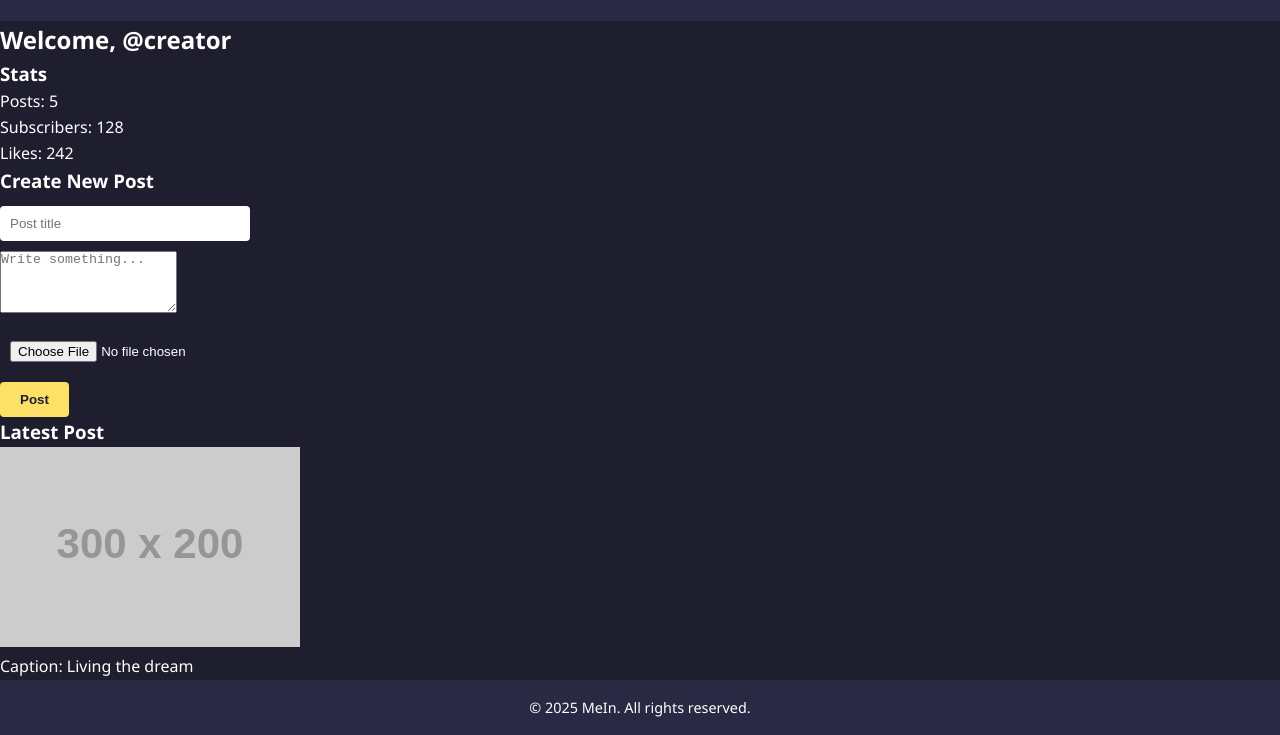
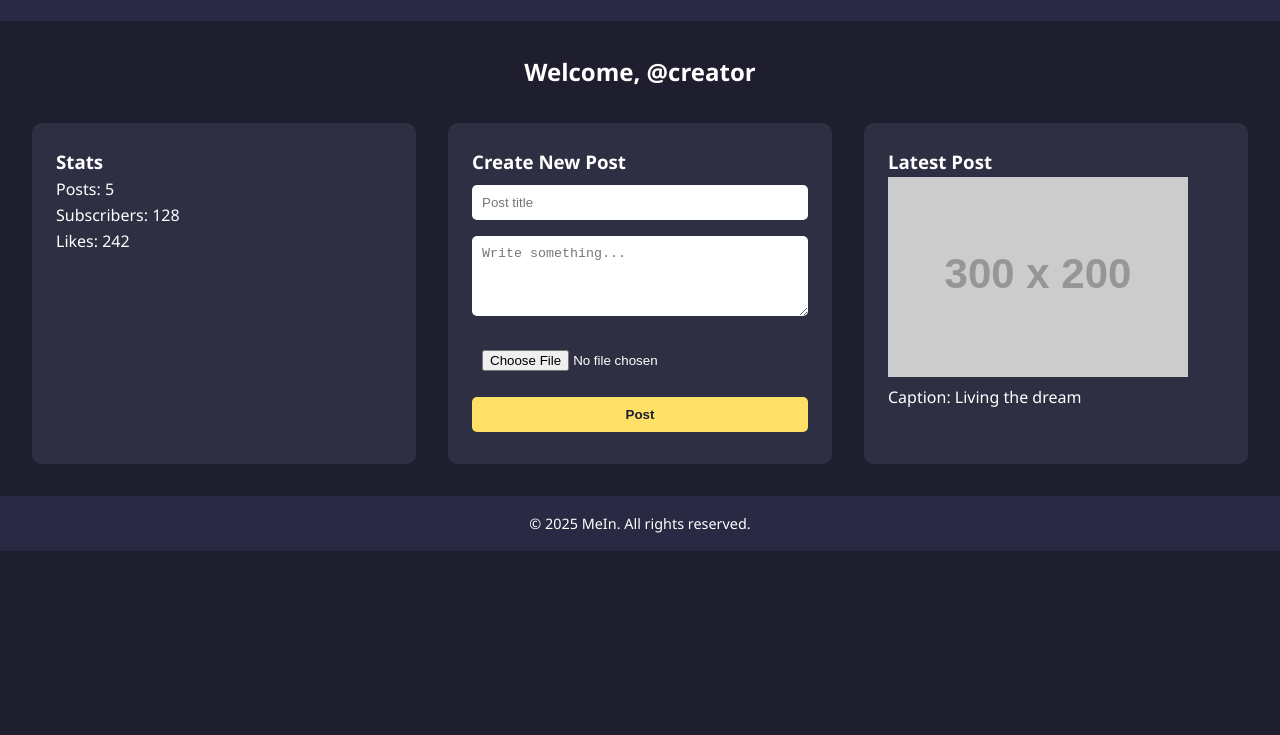
Before and after one commit to garrygillzx/MeIn, a plain HTML site: page creator-dashboard.html in a window 1280 px wide. Shown: the part 73-808 px from the top of the page. Drawn offline with Linux system fonts and the light colour scheme; placeholder pictures from the web are drawn by us.

Commit message:
Update style.css

```diff
--- a/style.css
+++ b/style.css
@@ -119,3 +119,37 @@ form button {
   height: 100px;
   object-fit: cover;
 }
+.dashboard-section {
+  padding: 2rem;
+  text-align: center;
+}
+
+.dashboard-grid {
+  display: grid;
+  grid-template-columns: repeat(auto-fit, minmax(280px, 1fr));
+  gap: 2rem;
+  margin-top: 2rem;
+}
+
+.stats-box, .upload-box, .preview-box {
+  background-color: #2f2f44;
+  padding: 1.5rem;
+  border-radius: 10px;
+  text-align: left;
+  color: #fff;
+}
+
+.upload-box input, .upload-box textarea, .upload-box button {
+  width: 100%;
+  margin: 0.5rem 0;
+  padding: 10px;
+  border: none;
+  border-radius: 5px;
+}
+
+.upload-box button {
+  background-color: #ffe066;
+  color: #1e1e2f;
+  font-weight: bold;
+  cursor: pointer;
+}
```
